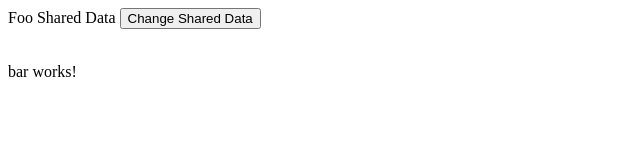
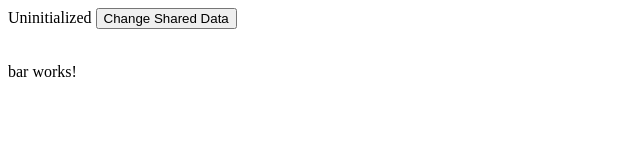
Before and after one commit to 2019-fall-jsf-th/foo-bar, an Angular app: page / in a window 1280 px wide. Shown: the top 160 px of the page, without its empty margins (0-640 px from the left). Built offline with nearby package versions, Linux system fonts and the light colour scheme.

Commit message:
DI, showing shared data, and changing...

```diff
--- a/src/app/foo/foo.component.ts
+++ b/src/app/foo/foo.component.ts
@@ -1,4 +1,5 @@
 import { Component, OnInit } from '@angular/core';
+import { SharedDataService } from '../shared-data.service';
 
 @Component({
   selector: 'app-foo',
@@ -7,14 +8,22 @@ import { Component, OnInit } from '@angular/core';
 })
 export class FooComponent implements OnInit {
 
-  constructor() { }
+  // DI via TS automatic properties...
+  constructor(private sdSvc: SharedDataService) { }
 
   ngOnInit() {
   }
 
-  sharedData = 'Foo Shared Data';
+  // Temporary property just to show the data binding was working.
+  //sharedData = 'Foo Shared Data';
+
+  // TS getter property... Getter means we can run code when it is requested...
+  get sharedData() {
+    return this.sdSvc.data;
+  }
 
   changeSharedData = () => {
     console.log('changeSharedData()');
+    this.sdSvc.data = 'Foo';
   }
 }
--- a/src/app/shared-data.service.ts
+++ b/src/app/shared-data.service.ts
@@ -6,4 +6,6 @@ import { Injectable } from '@angular/core';
 export class SharedDataService {
 
   constructor() { }
+
+  data = 'Uninitialized';
 }
```
